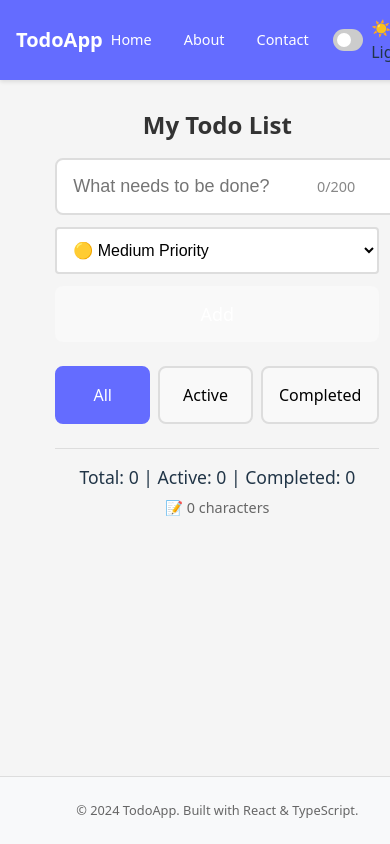
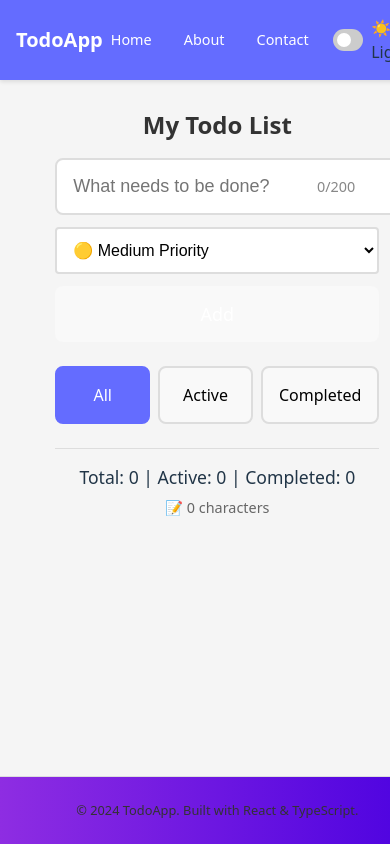
Before and after one commit to davila7/my-react-app, a React (Vite) app: page / in a window 390 px wide. Shown: the top 844 px of the page. Built offline with nearby package versions, Linux system fonts and the light colour scheme.

Commit message:
add files

```diff
--- a/Footer.css
+++ b/Footer.css
@@ -1,6 +1,6 @@
 :root {
   --footer-bg: #f8f9fa;
-  --footer-text: #333;
+  --footer-text: red;
   --footer-border: #ddd;
   --footer-max-width: 1200px;
   --footer-padding: 1.5rem;
@@ -9,7 +9,7 @@
 .footer {
   background-color: var(--footer-bg);
   border-top: 1px solid var(--footer-border);
-  color: var(--footer-text);
+  color: blue;
   margin-top: 2rem;
   padding: var(--footer-padding);
   box-shadow: 0 -2px 10px rgba(0, 0, 0, 0.05);
--- a/src/components/Footer.css
+++ b/src/components/Footer.css
@@ -1,5 +1,5 @@
 .footer {
-  background-color: #f8f9fa;
+  background: linear-gradient(90deg, #8e2de2, #4a00e0);
   border-top: 1px solid #ddd;
   margin-top: 2rem;
   padding: 1.5rem 0;
@@ -14,8 +14,9 @@
 
 .footer-container p {
   margin: 0;
-  color: #666;
+  color: #333333;
   font-size: 0.9rem;
+  text-shadow: none;
 }
 
 /* Responsive design */
@@ -26,5 +27,7 @@
 
   .footer-container p {
     font-size: 0.8rem;
+    color: #333333;
+    text-shadow: none;
   }
 }
```
Also changed, not shown: .claude/settings.local.json, .mcp.json (added), 2 other files (tests, documents, lock files or other folders).
